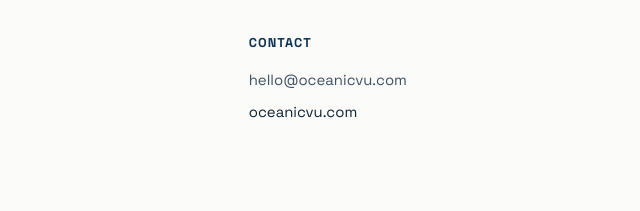
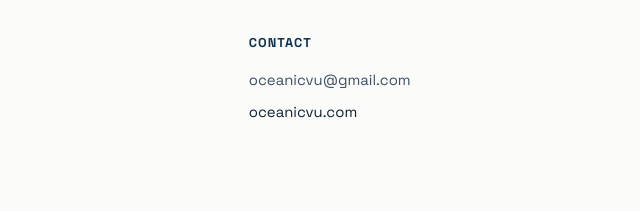
Before and after one commit to jp7928hgdy-hub/Oceanicvu, a plain HTML site: page index.html in a window 1280 px wide. Shown: the part 2304-2515 px from the top of the page, 640-1280 px from the left. Drawn offline with Linux system fonts and the light colour scheme.

Commit message:
Update index.html

```diff
--- a/index.html
+++ b/index.html
@@ -361,7 +361,7 @@
     <div>
       <h4>Contact</h4>
       <ul>
-        <li><a href="mailto:hello@oceanicvu.com">hello@oceanicvu.com</a></li>
+        <li><a href="mailto:oceanvu@gmail.com">oceanicvu@gmail.com</a></li>
         <li>oceanicvu.com</li>
       </ul>
     </div>
```
